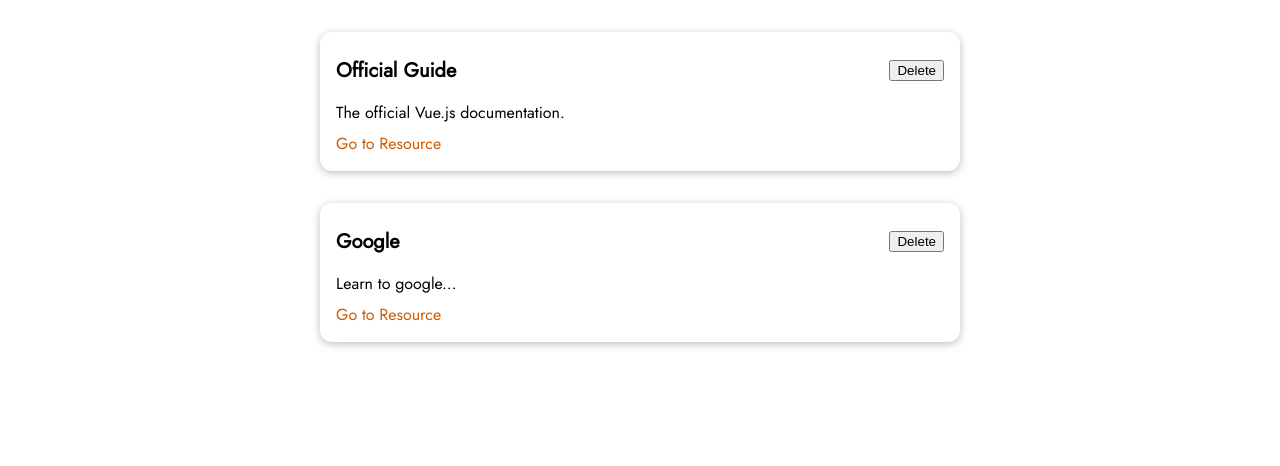
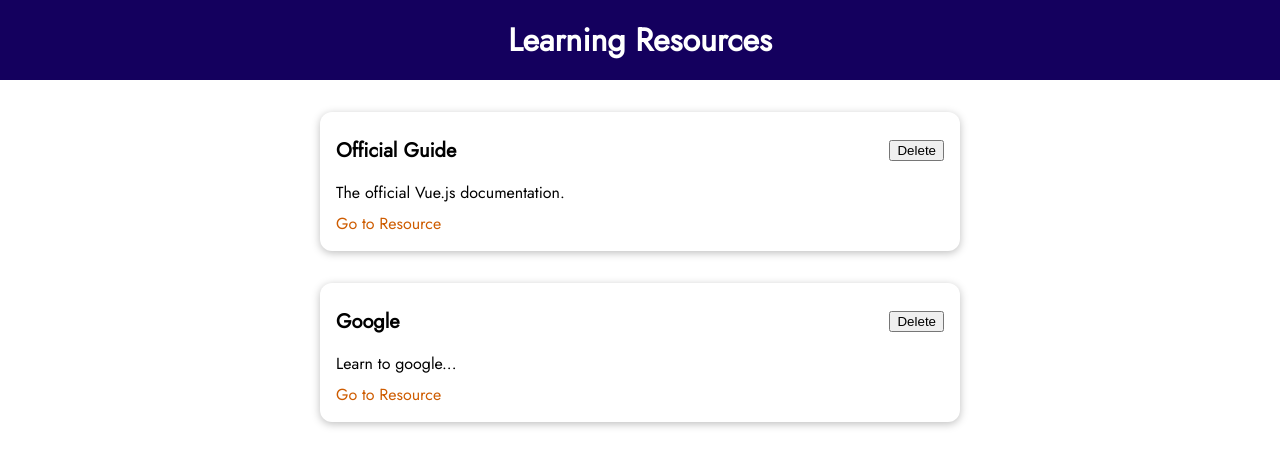
Before and after one commit to nzkks/vuejs-project, a Vue app: page / in a window 1280 px wide. Shown: the top 466 px of the page. Built offline with nearby package versions, Linux system fonts and the light colour scheme.

Commit message:
LearningResources: Add the header component

```diff
--- a/src/components/learningResources/LearningResources.vue
+++ b/src/components/learningResources/LearningResources.vue
@@ -1,12 +1,14 @@
 <template>
+  <BaseHeader>Learning Resources</BaseHeader>
   <StoredResources :resources="storedResources"></StoredResources>
 </template>
 
 <script>
 import StoredResources from './StoredResources.vue';
+import BaseHeader from '../layout/BaseHeader.vue';
 
 export default {
-  components: { StoredResources },
+  components: { StoredResources, BaseHeader },
   data() {
     return {
       storedResources: [
```
